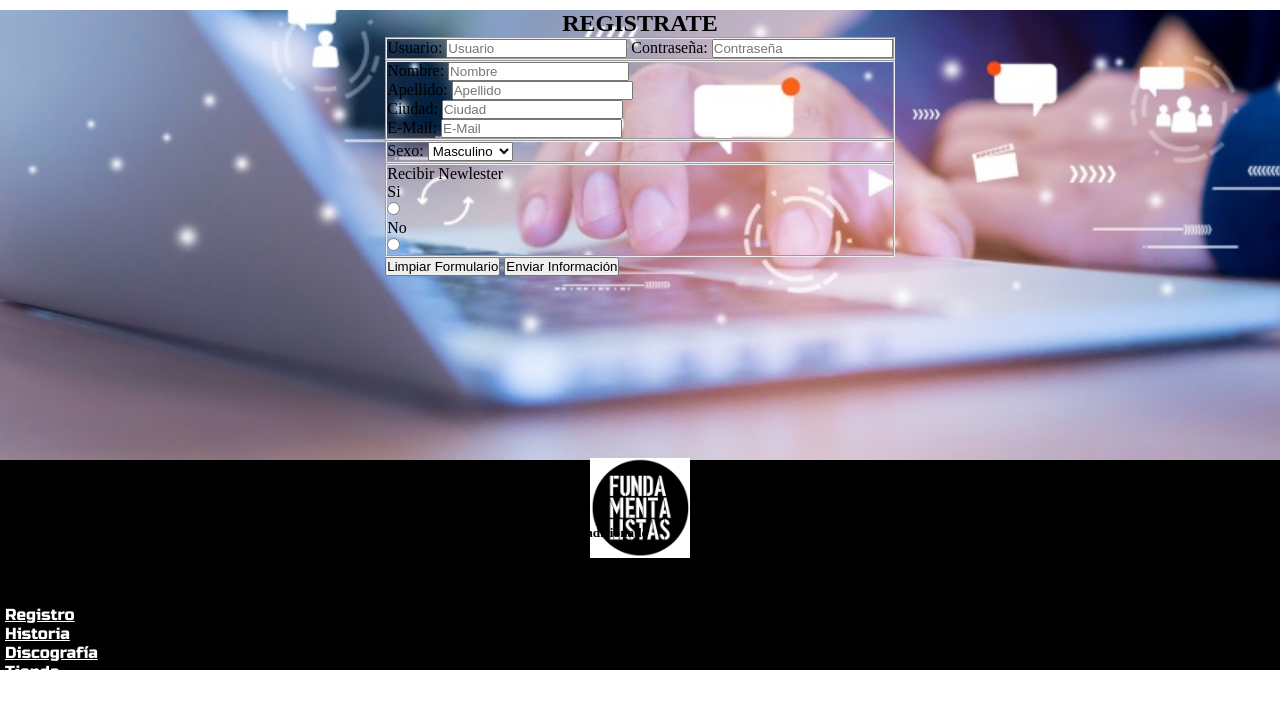
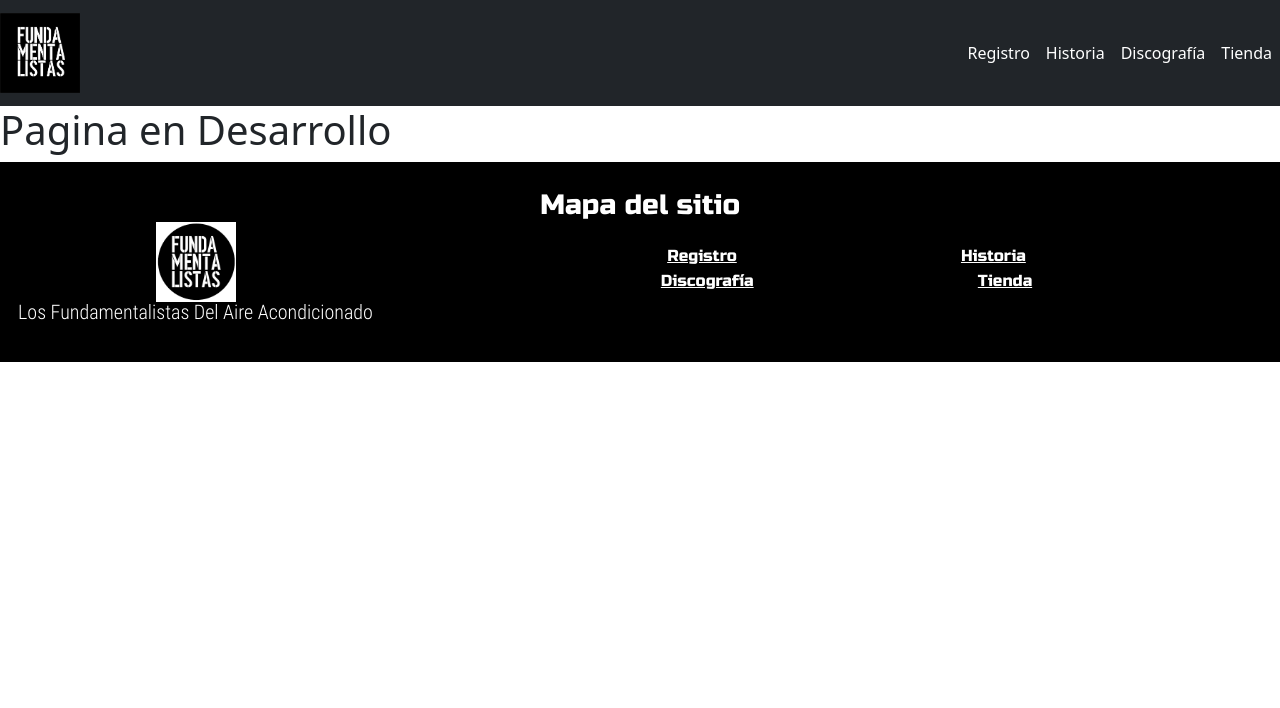
Before and after one commit to pablonav84/PreEntrega2_Navarro, a plain HTML site: page registro.html in a window 1280 px wide. Drawn offline with Linux system fonts and the light colour scheme.

Commit message:
nuevos cambios

```diff
--- a/registro.html
+++ b/registro.html
@@ -3,79 +3,64 @@
 <head>
     <meta charset="UTF-8">
     <meta name="viewport" content="width=device-width, initial-scale=1.0">
-    <title>Document</title>
+    <title>Registro</title>
     <link rel="stylesheet" href="estilo.css" />
+    <link rel="stylesheet" href="css/bootstrap.css" />
 </head>
 <body>
-
+    <header>
+      <div class="container-fluid">
+        <div class="row">
+          <div class="col-lg-12 col-xs-12 p-0">
+            <nav class="navbar navbar-expand-lg navbar-light bg-dark">
+              <a class="navbar-brand" href="#"><img src="imagenes/unnamed.jpg" width="80px"/></a>
+              <button class="navbar-toggler bg-light" type="button" data-bs-toggle="collapse" data-bs-target="#navbarNav"
+                aria-controls="navbarNav" aria-expanded="false" aria-label="Toggle navigation">
+                <span class="navbar-toggler-icon"></span>
+              </button>
+              <div class="collapse navbar-collapse justify-content-end" id="navbarNav">
+                <ul class="navbar-nav">
+                  <li class="nav-item active">
+                    <a class="nav-link text-white" href="registro.html">Registro <span class="sr-only"></span></a>
+                  </li>
+                  <li class="nav-item">
+                    <a class="nav-link text-white" href="historia.html">Historia</a>
+                  </li>
+                  <li class="nav-item">
+                    <a class="nav-link text-white" href="discografia.html">Discografía</a>
+                  </li>
+                  <li class="nav-item">
+                    <a class="nav-link text-white" href="tienda.html">Tienda</a>
+                  </li>
+                </ul>
+              </div>
+            </nav>
+          </div>
+        </div>
+      </div>
+    </header>
+    <main>
+<h1>Pagina en Desarrollo</h1>
+    </main>
+<footer class="footer">
+  <h3 class="footer__h3">Mapa del sitio</h3>
+<div class="footer__img">
+  <a class="footer__img-a" href="index.html">
+    <img class="footer__img-link" src="imagenes/descarga.png" />
+  </a>
+</div>
+<div class="footer__nombre">
+  <h5 class="footer__nombre-h5">Los Fundamentalistas Del Aire Acondicionado</h5>
+</div>
+<div class="footer__lista">
+    <ul class="footer__lista-ul">
+        <li class="footer__lista-a"><a href="registro.html">Registro</a></li>
+        <li class="footer__lista-a"><a href="historia.html">Historia</a></li>
+        <li class="footer__lista-a"><a href="discografia.html">Discografía</a></li>
+        <li class="footer__lista-a"><a href="tienda.html">Tienda</a></li>
+</ul>
+</div>
+</footer>
+  <script src="js/bootstrap.bundle.js"></script>
 </body>
-<section class="formulario">
-  <h2>REGISTRATE</h2>
-<form action="texto.text" method="post" enctype="text/plain" />
-<fieldset>
-<div>
-  <label for="Usuario">Usuario:</label>
-  <input type="text" id="Usuario" placeholder="Usuario" />
-  <label for="Contraseña">Contraseña:</label>
-  <input type="password" id="nombre" placeholder="Contraseña" />
-</div>
-</fieldset>
-<fieldset>
-<div>
-<label for="nombre">Nombre:</label>
-<input type="text" id="nombre" placeholder="Nombre" />
-</div>
-<div>
-<label for="apellido">Apellido:</label>
-<input type="text" id="apellido" placeholder="Apellido" />
-</div>
-<div>
-<label for="Ciudad">Ciudad:</label>
-<input type="text" id="Ciudad" placeholder="Ciudad" />
-</div>
-<div>
-<label for="email">E-Mail:</label>
-<input type="email" id="email" placeholder="E-Mail" />
-</div>
-</fieldset>
-<div>
-<fieldset>
-  <label for="Sexo:">Sexo:</label>
-<select name="tipo">
-  <option value="Masculino">Masculino</option>
-  <option value="Femenino">Femenino</option>
-  <option value="Indefinido">Indefenido</option>
-</select>
-</fieldset>
-</div>
-<div>
-<form>
-  <fieldset>
-      <label for="Recibir Newlester:">Recibir Newlester</label>
-      <div>Si</div>
-      <input type="radio" name="Newlester" value="Si"/>
-      <div>No</div>
-      <input type="radio" name="Newlester" value="No"/>
-  </fieldset>
-  <div>
-  <input type="reset" value="Limpiar Formulario"/>
-  <input type="submit" value="Enviar Información"/>
-</div>
-</form>
-</div>
-</section>
-<footer class="footer">
-  <h3>Mapa del sitio</h3>
-  <a href="index.html">
-    <img src="imagenes/descarga.png" width="100px" />
-  </a>
-  <h5>Los Fundamentalistas Del Aire Acondicionado</h5>
-  <ul>
-  <li><a href="registro.html">Registro<a></li>
-    <li><a href="historia.html">Historia</a></li>
-    <li><a href="discografia.html">Discografía</a></li>
-    <li><a href="tienda.html">Tienda</a></li>
-    <li><a href="index.html">Inicio</a></li>
-</ul>
-</footer>
 </html>
```
Also changed, not shown: discografia.html (+56 -16 lines), historia.html (+56 -16 lines).
